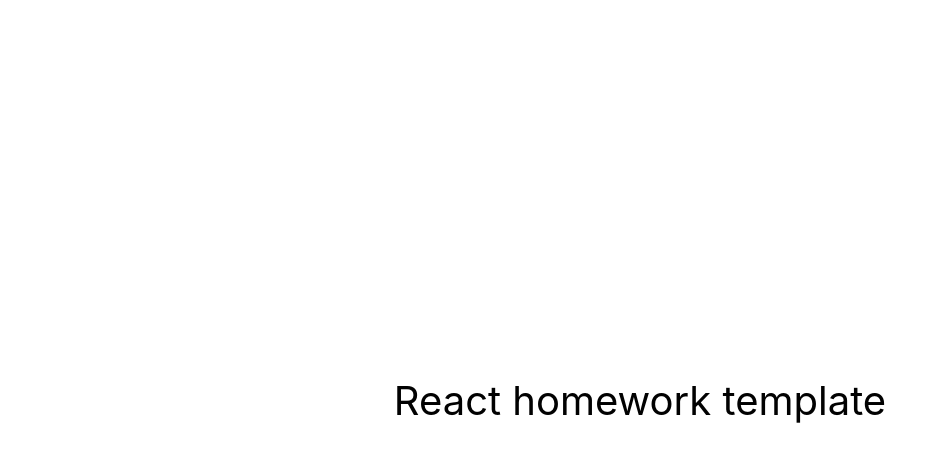
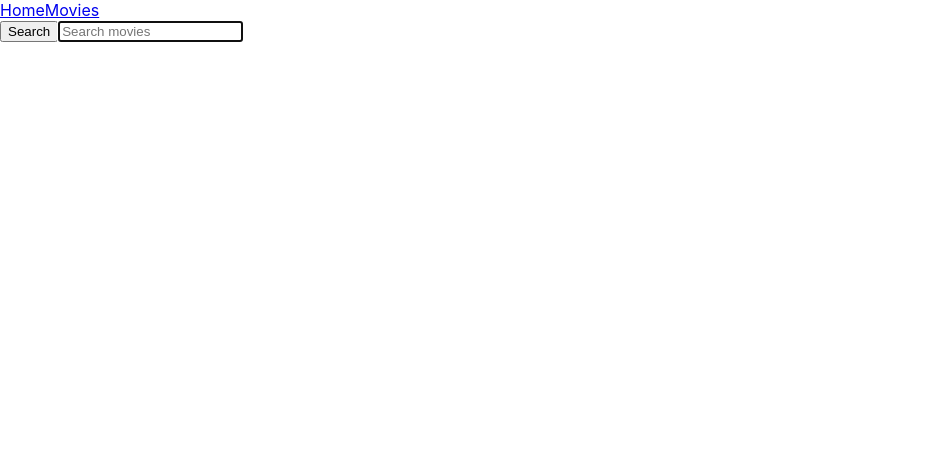
Before and after one commit to the-most-trained-trainee/goit-react-hw-05-movies, a React (Create React App) app: page /goit-react-hw-05-movies/movies in a window 1280 px wide. Shown: the top 462 px of the page, without its empty margins (0-947 px from the left). Built offline with nearby package versions, Linux system fonts and the light colour scheme.

Commit message:
initial commit

```diff
--- a/package.json
+++ b/package.json
@@ -9,6 +9,7 @@
     "@testing-library/user-event": "^13.5.0",
     "react": "^18.1.0",
     "react-dom": "^18.1.0",
+    "react-router-dom": "^6.6.1",
     "react-scripts": "5.0.1",
     "web-vitals": "^2.1.3"
   },
--- a/src/components/App.jsx
+++ b/src/components/App.jsx
@@ -1,16 +1,31 @@
+import { Routes, Route, Link } from 'react-router-dom';
+import Home from './Home';
+import Movies from './Movies';
+import MovieDetails from './MovieDetails';
+import Cast from './Cast';
+import Reviews from './Reviews';
+
+// /trending/get-trending список найпопулярніших фільмів на сьогодні для створення колекції на головній сторінці.
+// /search/search-movies пошук фільму за ключовим словом на сторінці фільмів.
+// /movies/get-movie-details запит повної інформації про фільм для сторінки кінофільму.
+// /movies/get-movie-credits запит інформації про акторський склад для сторінки кінофільму.
+// /movies/get-movie-reviews запит оглядів для сторінки кінофільму.
+
 export const App = () => {
   return (
-    <div
-      style={{
-        height: '100vh',
-        display: 'flex',
-        justifyContent: 'center',
-        alignItems: 'center',
-        fontSize: 40,
-        color: '#010101'
-      }}
-    >
-      React homework template
+    <div>
+      <nav>
+        <Link to="/">Home</Link>
+        <Link to="/movies">Movies</Link>
+      </nav>
+      <Routes>
+        <Route path="/" element={<Home />} />
+        <Route path="/movies" element={<Movies />} />
+        <Route path="/movies/:movieId" element={<MovieDetails />} />
+        <Route path="/movies/:movieId/cast" element={<Cast />} />
+        <Route path="/movies/:movieId/reviews" element={<Reviews />} />
+        <Route path="*" element={<Home />} />
+      </Routes>
     </div>
   );
 };
--- /dev/null
+++ b/src/components/Cast.jsx
@@ -0,0 +1,6 @@
+const Cast = () => {
+
+  return <div>Cast</div>
+};
+
+export default Cast;
--- /dev/null
+++ b/src/components/Home.jsx
@@ -0,0 +1,34 @@
+import { useState, useEffect } from 'react';
+import { Outlet } from 'react-router-dom';
+import { getTrendMovies } from './movieDataBaseRequest';
+import MovieDetails from './MovieDetails';
+
+// https://image.tmdb.org/t/p/w500/lsN1wAbqCvUPKEhkEI9pQSSiTjU.jpg
+
+const Home = () => {
+  const [trends, setTrends] = useState([]);
+
+  const getTrending = async () => {
+    const trending = await getTrendMovies();
+    setTrends(trending.results);
+  };
+
+  useEffect(() => {
+    getTrending();
+  }, []);
+
+  return (
+    <>
+      <ul>
+        {trends.map(film => (
+          <li key={film.id}>{film.original_title}</li>
+        ))}
+      </ul>
+      <Outlet />
+      <h1>Move Details Test</h1>
+      <MovieDetails />
+    </>
+  );
+};
+
+export default Home;
--- /dev/null
+++ b/src/components/MovieDetails.jsx
@@ -0,0 +1,7 @@
+// import { useParams } from 'react-router-dom';
+
+const MovieDetails = () => {
+  return <div>MovieDetails</div>;
+};
+
+export default MovieDetails;
--- /dev/null
+++ b/src/components/Movies.jsx
@@ -0,0 +1,51 @@
+import { useState } from 'react';
+import { Outlet } from 'react-router-dom';
+import { getFoundMovies } from './movieDataBaseRequest';
+
+const Movies = () => {
+  const [searchInput, setSearchInput] = useState('');
+  const [foundMovies, setFoundMovies] = useState([]);
+
+  const handleChange = e => setSearchInput(e.currentTarget.value);
+
+  const handleSubmit = e => {
+    e.preventDefault();
+    if (searchInput.trim() === '') {
+      alert('Please enter a valid request!');
+      return;
+    }
+    receiveFound();
+  };
+
+  const receiveFound = async () => {
+    const found = await getFoundMovies(searchInput);
+    setFoundMovies(found.results);
+  };
+
+  return (
+    <>
+      <form className="" onSubmit={handleSubmit}>
+        <button type="submit" className="">
+          <span className="">Search</span>
+        </button>
+        <input
+          className=""
+          type="text"
+          autoComplete="off"
+          autoFocus
+          placeholder="Search movies"
+          onChange={handleChange}
+          value={searchInput}
+        />
+      </form>
+      <ul>
+        {foundMovies.map(film => (
+          <li key={film.id}>{film.original_title}</li>
+        ))}
+      </ul>
+      <Outlet />
+    </>
+  );
+};
+
+export default Movies;
--- /dev/null
+++ b/src/components/Reviews.jsx
@@ -0,0 +1,6 @@
+const Reviews = () => {
+
+  return <div>Reviews</div>
+};
+
+export default Reviews;
--- /dev/null
+++ b/src/components/movieDataBaseRequest.js
@@ -0,0 +1,13 @@
+const API_KEY = '8562b39677dad16e2334fc338fdc606e';
+
+const getTrendMovies = async () => {
+  const trendMovies = await fetch(`https://api.themoviedb.org/3/trending/movie/day?api_key=${API_KEY}`);
+  return trendMovies.json();
+}
+
+const getFoundMovies = async (request) => {
+  const foundMovies = await fetch(`https://api.themoviedb.org/3/search/movie?api_key=${API_KEY}&language=en-US&query=${request}&page=1&include_adult=false`);
+  return foundMovies.json();
+}
+
+export { getTrendMovies, getFoundMovies };
--- a/src/index.js
+++ b/src/index.js
@@ -1,10 +1,15 @@
 import React from 'react';
 import ReactDOM from 'react-dom/client';
+import { BrowserRouter } from "react-router-dom";
 import { App } from 'components/App';
 import './index.css';
 
+
+
 ReactDOM.createRoot(document.getElementById('root')).render(
   <React.StrictMode>
-    <App />
+    <BrowserRouter basename='/goit-react-hw-05-movies'>
+      <App />
+    </BrowserRouter>
   </React.StrictMode>
 );
```
Also changed, not shown: 1 other file (tests, documents, lock files or other folders).
